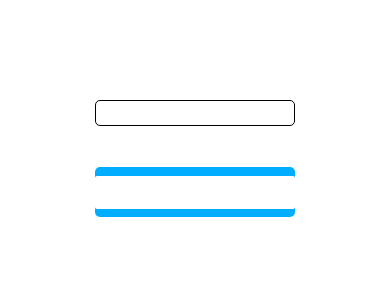
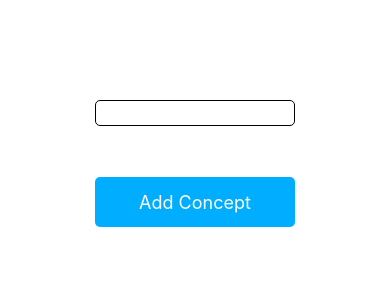
Before and after one commit to alexanderela/react-native-lesson-conceptbox, a React Native app: screen / in a window 390 px wide. Shown: the top 300 px of the page. Built offline with nearby package versions, Linux system fonts and the light colour scheme.

Commit message:
Add spacing and formatting to buttons and concept cards

```diff
--- a/App.js
+++ b/App.js
@@ -1,5 +1,5 @@
 import React from 'react';
-import { StyleSheet, TextInput, Text, View, Button } from 'react-native';
+import { StyleSheet, TextInput, Text, View, TouchableOpacity } from 'react-native';
 const uuidv4 = require('uuid/v4');
 
 export default class App extends React.Component {
@@ -35,12 +35,16 @@ export default class App extends React.Component {
   displayConcepts = () => {
     return this.state.concepts.map(concept => {
       const { text, id } = concept
-      return <View key={uuidv4()} style={styles.conceptTitle}>
-              <Text>{text}</Text>
-              <Button
-                title='X'
+      return <View key={uuidv4()} style={styles.concepts}>
+              <TouchableOpacity
                 onPress={() => this.removeConcept(id)}
-              />
+                style={styles.deleteButton}
+               >
+                <Text style={styles.deleteButtonText}>x</Text>
+              </TouchableOpacity>
+              <View style={styles.conceptContent}>
+                <Text style={styles.conceptText}>{text}</Text>
+              </View>
           </View>
     })
   }
@@ -66,14 +70,12 @@ export default class App extends React.Component {
         <View style={styles.errorContainer}>
           <Text style={styles.errorText}>{this.state.error}</Text>
         </View>
-
-        <View style={styles.submitButton}>
-          <Button
-            title='Add Concept'
-            onPress={this.checkInput}
-            color='#fff'
-          />
-        </View>
+        <TouchableOpacity
+          onPress={this.checkInput}
+          style={styles.submitButton}
+         >
+          <Text style={styles.submitButtonText}>Add Concept</Text>
+        </TouchableOpacity>
         <View style={styles.conceptContainer}>
           {this.displayConcepts()}
         </View>
@@ -83,36 +85,73 @@ export default class App extends React.Component {
 }
 
 const styles = StyleSheet.create({
+  deleteButtonText: {
+    fontSize: 18,
+    fontWeight: 'bold'
+  },
+  deleteButton: {
+    justifyContent: 'center',
+    alignItems: 'center',
+    height: 30,
+    width: 30,
+    backgroundColor: '#fff',
+    borderRadius: 5,
+  },
+  submitButtonText: {
+    fontSize: 18,
+    color: '#fff',
+  },
+  submitButton: {
+    justifyContent: 'center',
+    alignItems: 'center',
+    height: 50,
+    width: 200,
+    backgroundColor: '#00adff',
+    borderRadius: 5
+  },
+  concepts: {
+    justifyContent: 'space-between',
+    alignItems: 'flex-end',
+    width: 300,
+    height: 100,
+    color: '#fff',
+    backgroundColor: '#f15432',
+    paddingTop: 10,
+    paddingBottom: 20,
+    paddingLeft: 20,
+    paddingRight: 20,
+    marginBottom: 20,
+    borderRadius: 10
+  },
   errorContainer: {
     height: 35,
     width: 200,
     display: 'flex',
     justifyContent: 'center',
-    margin: 3
+    margin: 8
   },
   errorText: {
     textAlign: 'center',
     fontSize: 12,
     color: 'red',
   },
-  conceptTitle: {
+  conceptText: {
+    color: '#fff',
+    fontSize: 18,
+  },
+  conceptContent: {
+    display: 'flex',
+    alignItems: 'flex-start',
+    // justifyContent: 'center',
     fontSize: 20,
-    color: 'red',
-    width: 200,
-    height: 100,
-    borderColor: 'orange',
-    borderWidth: 2,
+    width: '100%',
+    height: 30,
   },
   conceptContainer: {
     height: '100%',
-    width: 200
-  },
-  concepts: {
-    height: 50,
-    width: 200,
-    fontSize: 40,
-    color: '#fff',
-    backgroundColor: 'red'
+    width: 300,
+    padding: 5,
+    marginTop: 30
   },
   container: {
     flex: 1,
@@ -131,14 +170,4 @@ const styles = StyleSheet.create({
     borderWidth: 1,
     borderRadius: 5
   },
-  submitButton: {
-    display: 'flex',
-    justifyContent: 'center',
-    height: 50,
-    width: 200,
-    fontSize: 40,
-    color: '#fff',
-    backgroundColor: '#00adff',
-    borderRadius: 5
-  }
 });
```
